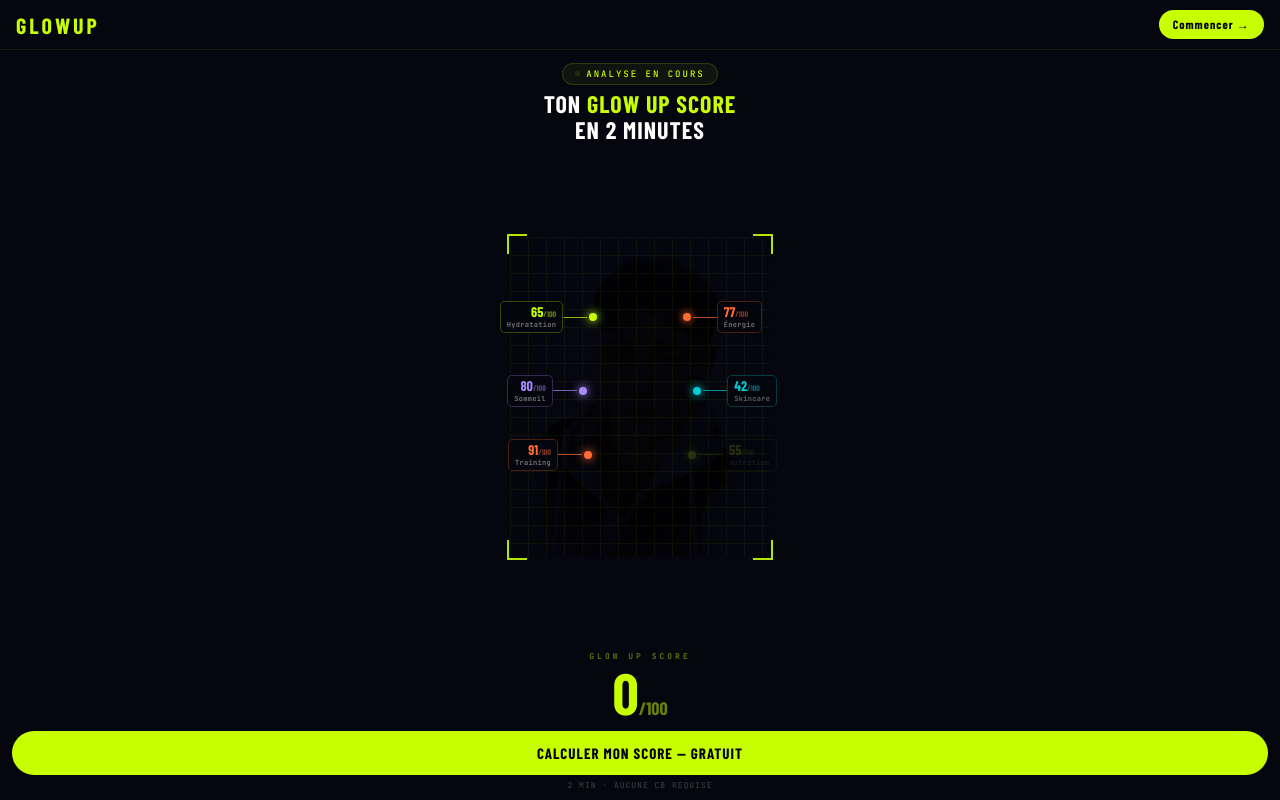
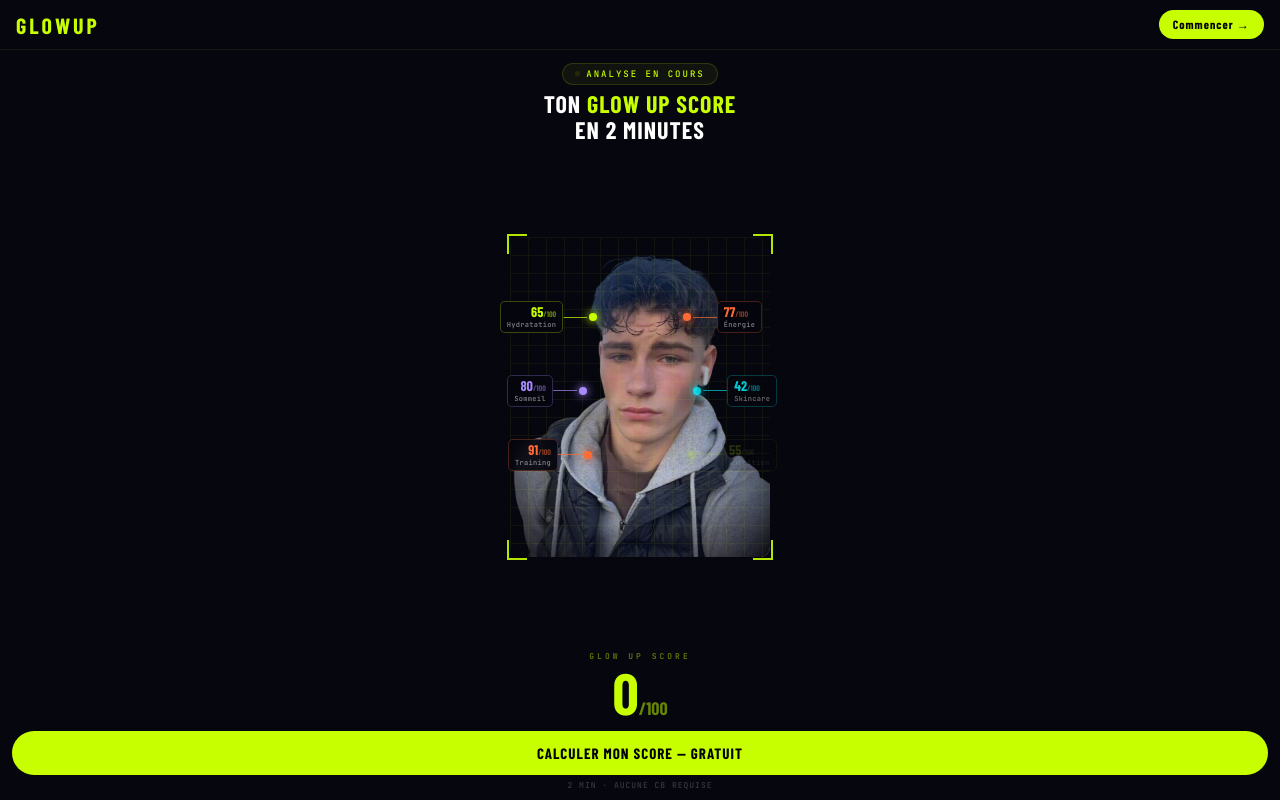
Before and after one commit to keyzersoze870/glowup-mvp, a Next.js app: page / in a window 1280 px wide. Built offline with nearby package versions, Linux system fonts and the light colour scheme; a web font is replaced by a local one.

Commit message:
transparent PNG selfies

```diff
--- a/src/app/page.tsx
+++ b/src/app/page.tsx
@@ -4,7 +4,7 @@ import { useState, useEffect, useRef } from 'react'
 
 const PROFILES = [
   {
-    img: '/selfiew.jpg',
+    img: '/selfie1.png',
     points: [
       { x: 32, y: 28, label: 'Hydratation', val: '92', color: '#C8FF00', side: 'left' },
       { x: 28, y: 50, label: 'Sommeil',     val: '61', color: '#A78BFA', side: 'left' },
@@ -16,7 +16,7 @@ const PROFILES = [
     score: 78,
   },
   {
-    img: '/selfiem.jpg',
+    img: '/selfie2.png',
     points: [
       { x: 32, y: 25, label: 'Hydratation', val: '65', color: '#C8FF00', side: 'left' },
       { x: 28, y: 48, label: 'Sommeil',     val: '80', color: '#A78BFA', side: 'left' },
@@ -98,8 +98,8 @@ export default function LandingPage() {
                 objectFit: 'cover',
                 objectPosition: 'center 20%',
                 display: 'block',
-                mixBlendMode: 'multiply', // fond blanc devient transparent sur fond sombre
-                filter: 'contrast(1.15) brightness(1.05)',
+                 // fond blanc devient transparent sur fond sombre
+                filter: 'brightness(0.95)',
               }}
             />
             {/* Vignette pour fondre les bords */}
```
Also changed, not shown: public/selfie1.png (added), public/selfie2.png (added).
